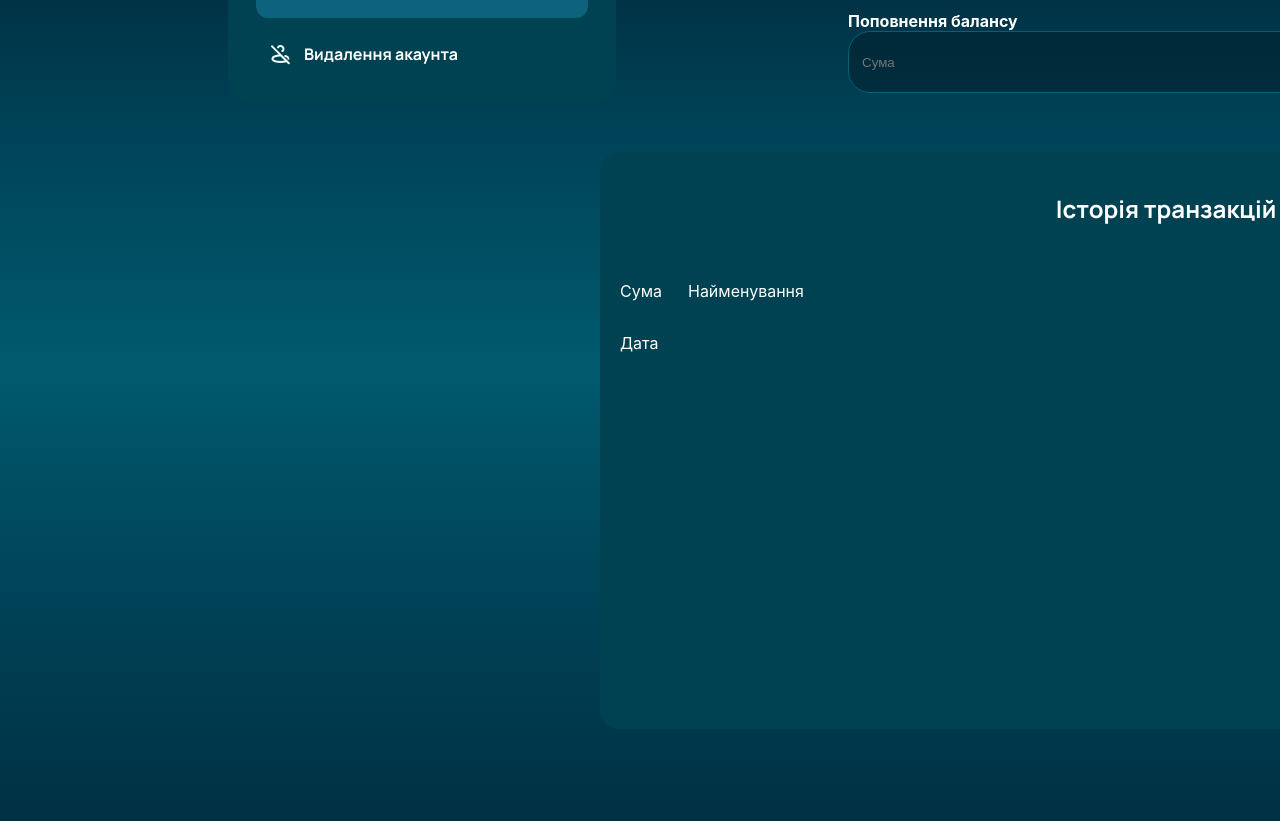
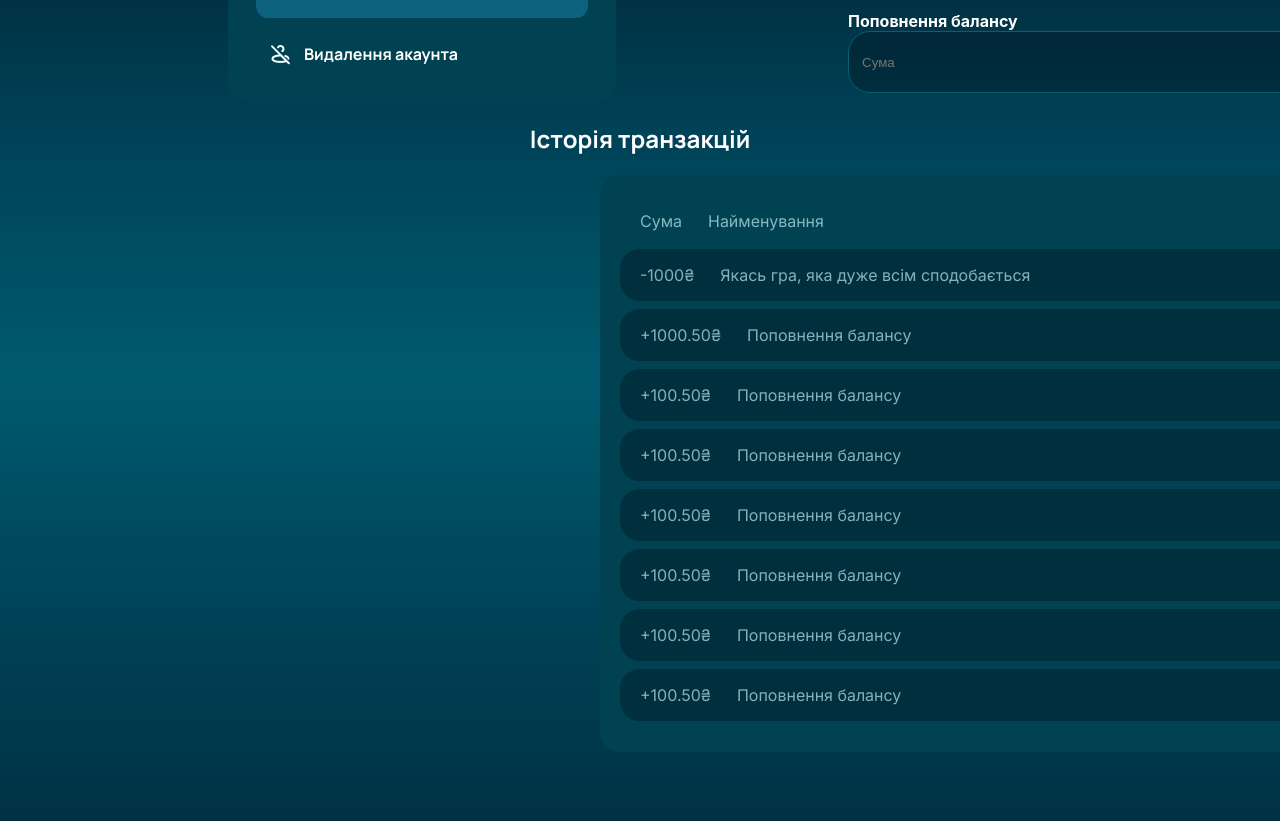
Before and after one commit to TheBadPupsik/steam-parody, a React (Create React App) app: page /wallet in a window 1280 px wide. Shown: the part 501-1322 px from the top of the page. Built offline with nearby package versions, Linux system fonts and the light colour scheme; a web font is replaced by a local one.

Commit message:
update settings

```diff
--- a/src/components/Wallet/Wallet.css
+++ b/src/components/Wallet/Wallet.css
@@ -77,16 +77,61 @@
 
 
 
+.h2_wallet_transaction {
+    margin-bottom: -30px;
+}
 
 
 
-.block_wallet_transaction {
-    width: 1092px;
-    height: 491px;
-    gap: 20px;
+.sum_name_transaction {
+    display: flex;
+    flex-direction: row;
+    gap: 26px;
+    /* width: 234px; */
+
+}
+
+
+
+.p_wallet_transaction_opis {
+    font-family: Inter;
+    font-size: 16px;
+    color: #CCF8FFA6;
+}
+
+
+
+.block_transaction {
     display: flex;
     justify-content: space-between;
+    width: 1052px;
+    padding-right: 20px;
+    padding-left: 20px;
 }
+
+
+
+.block_transaction2
+{
+    display: flex;
+    justify-content: space-between;
+    width: 1052px;
+    padding-right: 20px;
+    padding-left: 20px;
+    background: #002F3D;
+    border-radius:20px;
+}
+
+
+
+.transactions_wallet_sum_and_date {
+    display: flex;
+    flex-direction: column;
+    gap: 8px;
+    margin-top: -18px;
+}
+
+
 
 
 .p_wallet_transaction {
--- a/src/components/Wallet/Wallet.js
+++ b/src/components/Wallet/Wallet.js
@@ -18,29 +18,73 @@ export function Wallet()
         <button className='pay_wallet'>Поповнити</button>
       </div>
       </div>
+        <center><h2 className='h2_wallet_transaction'>Історія транзакцій</h2></center>
       <div className='block_history_transaction'>
-        <h2>Історія транзакцій</h2>
-        <div className='block_wallet_transaction'>
-          <div>
-          <div className='p_wallet_transaction'>
-          <p>Сума</p>
-          <p>Найменування</p>
+        <div className='block_transaction'>
+          <div className='sum_name_transaction'>
+            <p className='p_wallet_transaction_opis'>Сума</p>
+            <p className='p_wallet_transaction_opis'>Найменування</p>
           </div>
-          <div>
-          <p>Дата</p>
+          <p className='p_wallet_transaction_opis'>Дата</p>
+        </div>
+        <div className='transactions_wallet_sum_and_date'>
+        <div className='block_transaction2'>
+          <div className='sum_name_transaction'>
+            <p className='p_wallet_transaction_opis'>-1000₴</p>
+            <p className='p_wallet_transaction_opis'>Якась гра, яка дуже всім сподобається</p>
           </div>
+          <p className='p_wallet_transaction_opis'>02.02.2023</p>
+        </div>
+        <div className='block_transaction2'>
+          <div className='sum_name_transaction'>
+            <p className='p_wallet_transaction_opis'>+1000.50₴</p>
+            <p className='p_wallet_transaction_opis'>Поповнення балансу</p>
           </div>
-          <div className='transaction_cash'>
-            <div className='cost_name'>
-              <p className='cost'>-1000₴</p>
-              <p className='name_transaction'>Якась гра, яка дуже всім сподобається</p>
-            </div>
-            <div>
-              <p className='date'>02.02.2023</p>
-            </div>
+          <p className='p_wallet_transaction_opis'>02.02.2023</p>
+        </div>
+        <div className='block_transaction2'>
+          <div className='sum_name_transaction'>
+            <p className='p_wallet_transaction_opis'>+100.50₴</p>
+            <p className='p_wallet_transaction_opis'>Поповнення балансу</p>
           </div>
+          <p className='p_wallet_transaction_opis'>02.02.2023</p>
         </div>
-
+        <div className='block_transaction2'>
+          <div className='sum_name_transaction'>
+            <p className='p_wallet_transaction_opis'>+100.50₴</p>
+            <p className='p_wallet_transaction_opis'>Поповнення балансу</p>
+          </div>
+          <p className='p_wallet_transaction_opis'>02.02.2023</p>
+        </div>
+        <div className='block_transaction2'>
+          <div className='sum_name_transaction'>
+            <p className='p_wallet_transaction_opis'>+100.50₴</p>
+            <p className='p_wallet_transaction_opis'>Поповнення балансу</p>
+          </div>
+          <p className='p_wallet_transaction_opis'>02.02.2023</p>
+        </div>
+        <div className='block_transaction2'>
+          <div className='sum_name_transaction'>
+            <p className='p_wallet_transaction_opis'>+100.50₴</p>
+            <p className='p_wallet_transaction_opis'>Поповнення балансу</p>
+          </div>
+          <p className='p_wallet_transaction_opis'>02.02.2023</p>
+        </div>
+        <div className='block_transaction2'>
+          <div className='sum_name_transaction'>
+            <p className='p_wallet_transaction_opis'>+100.50₴</p>
+            <p className='p_wallet_transaction_opis'>Поповнення балансу</p>
+          </div>
+          <p className='p_wallet_transaction_opis'>02.02.2023</p>
+        </div>
+        <div className='block_transaction2'>
+          <div className='sum_name_transaction'>
+            <p className='p_wallet_transaction_opis'>+100.50₴</p>
+            <p className='p_wallet_transaction_opis'>Поповнення балансу</p>
+          </div>
+          <p className='p_wallet_transaction_opis'>02.02.2023</p>
+        </div>
+        </div>
         </div>
       </div>
   )
--- a/src/components/password/password.css
+++ b/src/components/password/password.css
@@ -39,8 +39,8 @@ button {
 
 .error{
   color:red;
-  font-size:14px;
-  margin-top:5px;
+  font-size:10px;
+  margin-top:-3px;
 }
 
 
--- a/src/components/password/password.js
+++ b/src/components/password/password.js
@@ -55,11 +55,9 @@ export function Password()
         <div className='input_zagolovok'>
         <p>Новий пароль</p>
         <div className='input_zagolovok2'>
-        <input pattern='[^\s]{7,}' required className='input2' type='text' placeholder='Введіть новий пароль' value={password}
-        onChange={(e) => setPassword(e.target.value)}></input>
+        <input pattern='[^\s]{7,}' required className='input2' type='text' placeholder='Введіть новий пароль'></input>
               {error && <p className='error'>{error}</p>}
-        <input pattern='[^\s]{7,}' required className='input2' type='text' placeholder='Введіть новий пароль' value={password}
-        onChange={(e) => setPassword(e.target.value)}></input>
+        <input pattern='[^\s]{7,}' required className='input2' type='text' placeholder='Введіть новий пароль' ></input>
               {error && <p className='error'>{error}</p>}
 
         </div>
```
